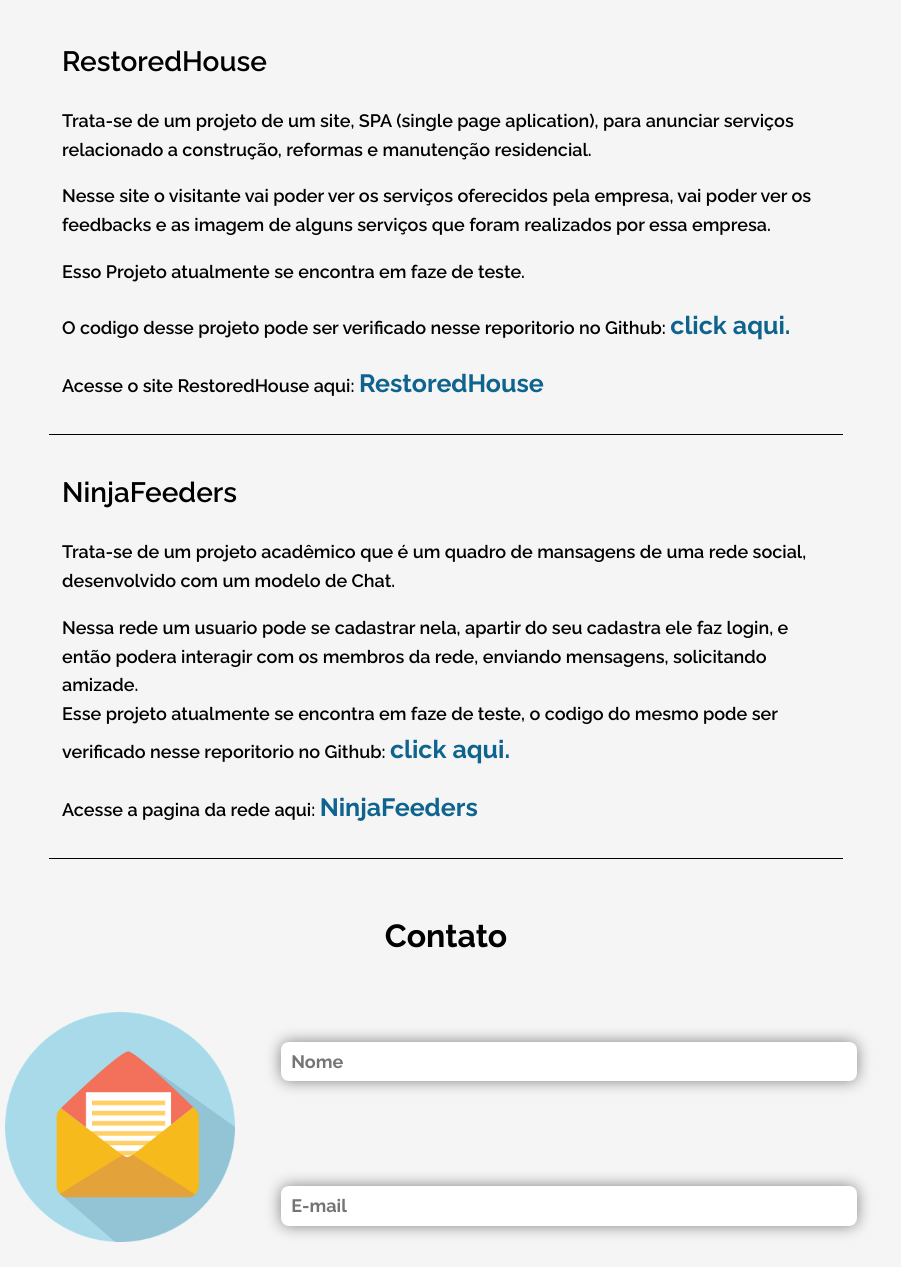
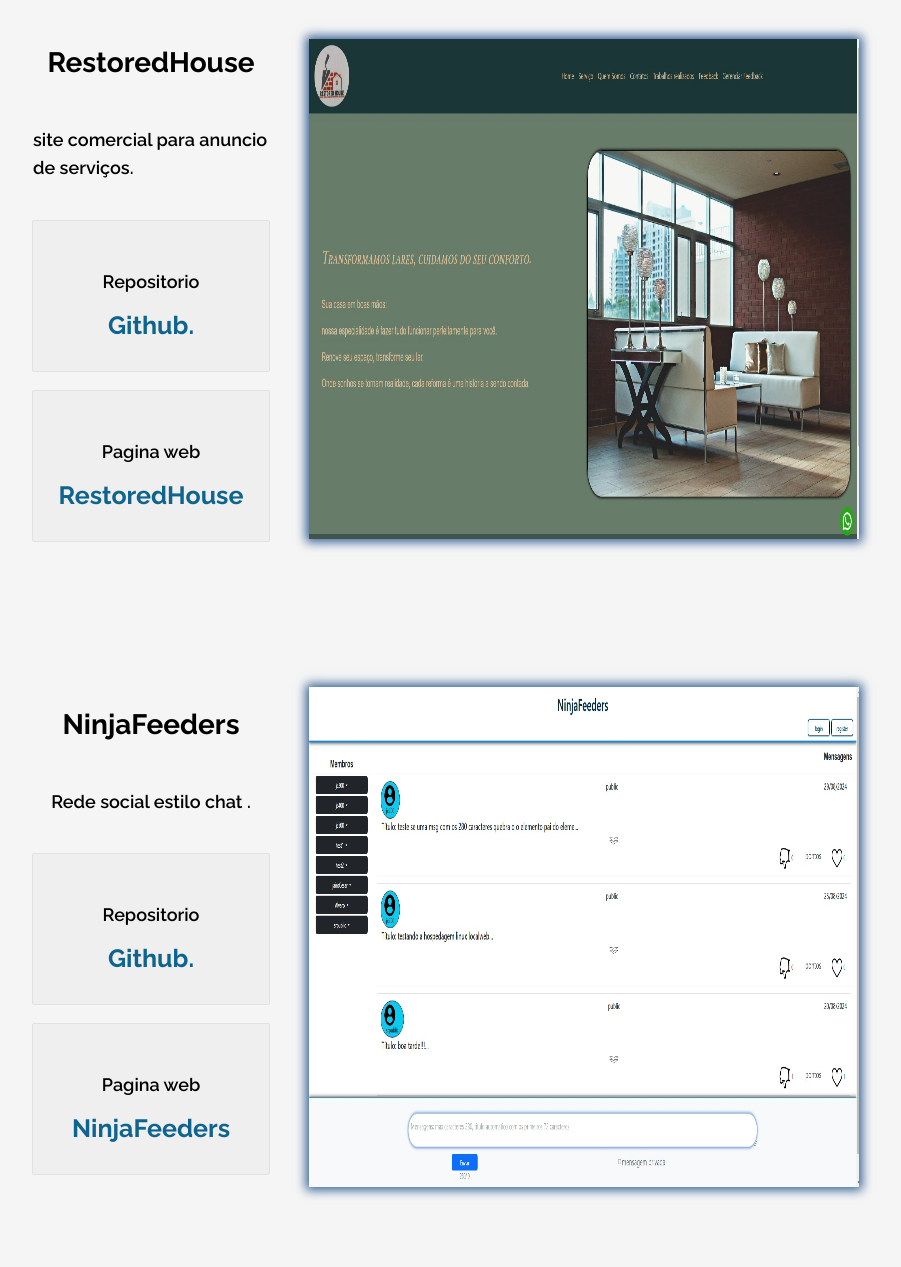
Before and after one commit to Jairo-GitHub-Principal/Oracle_One_Challange_portfolio, a plain HTML site: page index.html in a window 1280 px wide. Shown: the part 2880-4147 px from the top of the page, without its empty margins (194-1095 px from the left). Drawn offline with Linux system fonts and the light colour scheme.

Commit message:
prjeto versão desktop concluido, podendo ainda ser realizado algumas melhorias

```diff
--- a/index.html
+++ b/index.html
@@ -56,10 +56,10 @@
 
     <!-- Seção sobre mim -->
     <section class="sobre__mim">
-         <h2 class="sobre-mim__titulo">Sobre mim</h2>
+        <h2 class="sobre-mim__titulo">Sobre mim</h2>
         <div class="sobre-mim__apresentacao">
             <p class="paragrafo"> <span class="ident__paragrafo"></span>
-                 Sou técnico em informática com sólida experiência em suporte técnico, manutenção de
+                Sou técnico em informática com sólida experiência em suporte técnico, manutenção de
                 sistemas e soluções de TI.<br>
 
 
@@ -153,7 +153,7 @@
         <ul class="formacao__lista">
             <li class="formacao__elemento">
                 <figure class="formacao__elemento__imagem">
-                    <img  class="formacao__icone " src="assets/etec.png" alt="etec">
+                    <img class="formacao__icone " src="assets/etec.png" alt="etec">
                 </figure>
                 <div class="formacao__elemento__titulo">
                     <h3 class="formacao__nome">Tecnico em eletrônica</h3>
@@ -215,45 +215,85 @@
 
             <div class="projetos__conteiner">
                 <h3 class="projetos__nome">RestoredHouse</h3>
-                <p class="projetos__descricao">Trata-se de um projeto de um site, SPA (single page aplication), para
-                    anunciar serviços relacionado a construção, reformas e manutenção residencial.
-                </p>
-                <p>Nesse site o visitante vai poder ver os serviços oferecidos pela empresa,
-                    vai poder ver os feedbacks e as imagem de alguns serviços que foram realizados por essa empresa.
-                </p>
 
-                <p>Esso Projeto atualmente se encontra em faze de teste.</p>
-                <p>O codigo desse projeto pode ser verificado nesse reporitorio no Github:
-                    <a href="https://github.com/Jairo-GitHub-Principal/restoredHouseAngular.git" target="_blank"><span class="link__projeto">click aqui. </span>
-                    </a>
-                </p>
-                <p>Acesse o site RestoredHouse aqui:
-                    <a href="http://jairocesa.com.br/" target="_blank"><span class="link__projeto">RestoredHouse</span>
-                    </a>
-                </p>
+
+                <div class="projeto__acesso_codigo_page">
+                    <p class="projetos__descricao"> site comercial para anuncio de serviços.</p>
+
+                    <button class="button__page__code__site">
+                        <p>Repositorio</p>
+                        <a href="https://github.com/Jairo-GitHub-Principal/restoredHouseAngular.git"
+                            target="_blank"><span class="link__projeto">Github. </span>
+                        </a>
+                    </button>
+
+                    <button class="button__page__code__site">
+
+                        <p>Pagina web</p>
+                            <a href="http://jairocesa.com.br/" target="_blank"><span
+                                class="link__projeto">RestoredHouse</span>
+                        </a>
+
+
+                    </button>
+
+
+
+
+                </div>
+
 
             </div>
+            <div class="projeto__img__links">
+                <a href="http://jairocesa.com.br/"  target="_blank">
+                <img class="img_projeto" src="./assets/projeoto_restoredHouse2.jpg" alt="restoredHouse" />
+            </a>
+            </div>
+
         </article>
 
 
-            <!-- <figure class="projeto__container__img">
-                <img class="projeto__img" src="./assets/projeoto_restoredHouse.png"/>
-            </figure> -->
-
-        <article class="projeto__elemento" >
+        <article class="projeto__elemento">
 
             <div class="projetos__conteiner">
                 <h3 class="projetos__nome">NinjaFeeders</h3>
-                <p class="projetos__descricao">Trata-se de um projeto acadêmico que é um quadro de mansagens de uma rede
-                    social, desenvolvido com um modelo de Chat.</p>
-                <p>Nessa rede um usuario pode se cadastrar nela, apartir do seu cadastra ele faz login, e então podera
-                    interagir com os membros da rede, enviando mensagens, solicitando amizade.<br>Esse projeto atualmente se encontra em faze de teste, o codigo do mesmo pode ser verificado nesse reporitorio no Github: <a
-                        href="https://github.com/NinjaFeeders/ninja-feeders-web.git" target="_blank"><span class="link__projeto">click aqui. </span></a> </p>
-                <p>Acesse a pagina da rede aqui: <a href="http://jcwebteste.com.br/" target="_blank"><span class="link__projeto">NinjaFeeders</span></a></p>
+
+
+                <div class="projeto__acesso_codigo_page">
+                    <p class="projetos__descricao"> Rede social estilo chat .</p>
+
+                    <button class="button__page__code__site">
+                        <p>Repositorio</p>
+                        <a href="https://github.com/NinjaFeeders/ninja-feeders-web.git"
+                            target="_blank"><span class="link__projeto">Github. </span>
+                        </a>
+                    </button>
+
+                    <button class="button__page__code__site">
+
+                        <p>Pagina web</p>
+                            <a href="http://jcwebteste.com.br/" target="_blank"><span
+                                class="link__projeto">NinjaFeeders</span>
+                        </a>
+
+
+                    </button>
+
+
+
+
+                </div>
 
 
             </div>
+            <div class="projeto__img__links">
+                <a href="http://jcwebteste.com.br/" target="_blank">
+                <img class="img_projeto" src="./assets/projeto_ninjaFeeders2.jpg" alt="restoredHouse" />
+            </a>
+            </div>
+
         </article>
+
 
     </section>
 
@@ -263,22 +303,22 @@
 
         <div class="contato__container__formulario">
             <figure class="contato__form__img">
-                <img class="form__img" src="/assets/contatos.png"/>
+                <img class="form__img" src="/assets/contatos.png" />
             </figure>
-            <form class="contato__formulario"  id="formulario">
-                <input class="contato__campo"  type="text" placeholder="Nome" id="nome">
+            <form class="contato__formulario" id="formulario" action="https://formsubmit.co/jc200507@gmail.com" method="POST">
+                <input class="contato__campo" type="text" placeholder="Nome" id="nome" name="nome">
                 <span id="erroNome" class="error"></span>
-                <input class="contato__campo" type="email" placeholder="E-mail" id="email">
+                <input class="contato__campo" type="email" placeholder="E-mail" id="email" name="email">
                 <span id="erroEmail" class="error"></span>
-                <textarea class="contato__campo contato__campo--textarea" placeholder="Mensagem" id="mensagem"></textarea>
+                <textarea class="contato__campo contato__campo--textarea" placeholder="Mensagem" id="mensagem" name="mensagem"></textarea>
                 <span id="erroMensagem" class="error"></span>
-                <button type="button" class="contato__botao" id="botao" onclick="enviarEmail()" >Enviar</button>
+                <button type="submit" class="contato__botao" id="botao" onclick="enviarEmail()">Enviar</button>
             </form>
         </div>
 
     </section>
 
-    <script type="text/JavaScript"  src="/script.js"></script>
+    <script type="text/JavaScript" src="/script.js"></script>
 </body>
 
 </html>
--- a/style.css
+++ b/style.css
@@ -11,7 +11,7 @@ body {
     background-color: var(--cor-de-fundo);
     font-family: 'Raleway', sans-serif;
     margin: 0;
-    box-sizing: border-box;
+
     padding: 0;
     line-height: 1.6;
 
@@ -268,6 +268,8 @@ a {
     width: 368px;
     background: #FFFFFF;
     box-sizing: border-box;
+
+
 }
 
 .formacao__elemento__imagem {
@@ -292,10 +294,9 @@ a {
 
 /*------------------------------ Seção de Projetos  e esperiencia profissional---------------------------------*/
 .projetos {
-    display: flex;
-    flex-direction: column;
-    align-items: center;
-    justify-content: center;
+
+
+
     border-top: solid 1px rgb(49, 93, 147);
 
 
@@ -305,7 +306,7 @@ a {
     font-family: Raleway;
     font-size: 32px;
     font-weight: 700;
-    line-height: 37.57px;
+    line-height: 37px;
     text-align: center;
 
 }
@@ -314,39 +315,91 @@ a {
     font-family: Raleway;
     font-size: 31px;
     font-weight: 600;
-    line-height: 37.57px;
+    line-height: 30px;
     text-align: center;
 }
 
 .projeto__elemento {
     display: flex;
-    width: 60%;
-    padding: 1%;
-
-    border-bottom: solid 0.5px black;
+    padding: 50px;
+    justify-content:center;
+    box-sizing: border-box;
 
 
 
 }
+.projetos__conteiner{
+    display: flex;
+    flex-direction: column;
+    align-items: center;
+    justify-content: center;
+    width:20%;
+    padding: 20px;
+
+}
+
+.projeto__img__links{
+    display: flex;
+    justify-content: center;
+    align-items: center;
+    width: 50%;
+    padding: 20px;
+    box-sizing: border-box;
+}
+
+.img_projeto{
+    width: 100%;
+    height: 500px;
+    min-width: 400px;
+    box-shadow: 0px 0px 10px 3px rgb(49, 93, 147);;
+}
+
+.projetos__nome{
+    margin-top: 0;
+}
+.projeto__acesso_codigo_page{
+    display: flex;
+    flex-direction: column;
+    align-items: center;
+    gap:20px;
+    min-width: 200px;
+    width: 100%;
+    box-sizing: border-box;
+
+}
+
+
+
+.button__page__code__site{
+    display: flex;
+    flex-direction: column;
+    width: 100%;
+    min-height: 150px;
+    justify-content: center;
+    align-items: center;
+    cursor: pointer;
+    border: none;
+    box-shadow: 0px 0px 1px grey;
+}
+
+
+
 
 .projetos__nome {
     font-family: Raleway;
     font-size: 28px;
-    font-weight: 600;
+    font-weight: 700;
     line-height: 35px;
     text-align: start;
 
 }
 
-.projeto__img{
-    width: 70%;
-    height: 50vh;
-}
+
 
 .projetos__conteiner p {
     font-family: Raleway;
     font-size: 18px;
-    font-weight: 550;
+    font-weight: 600;
     text-align: start;
 
 }
@@ -375,6 +428,7 @@ a {
     flex-direction: column;
     align-items: center;
     justify-content: center;
+    border-top: solid 1px rgb(49, 93, 147);
 
 
 
```
Also changed, not shown: assets/projeoto_restoredHouse2.jpg (added), assets/projeto_ninjaFeeders2.jpg (added).
